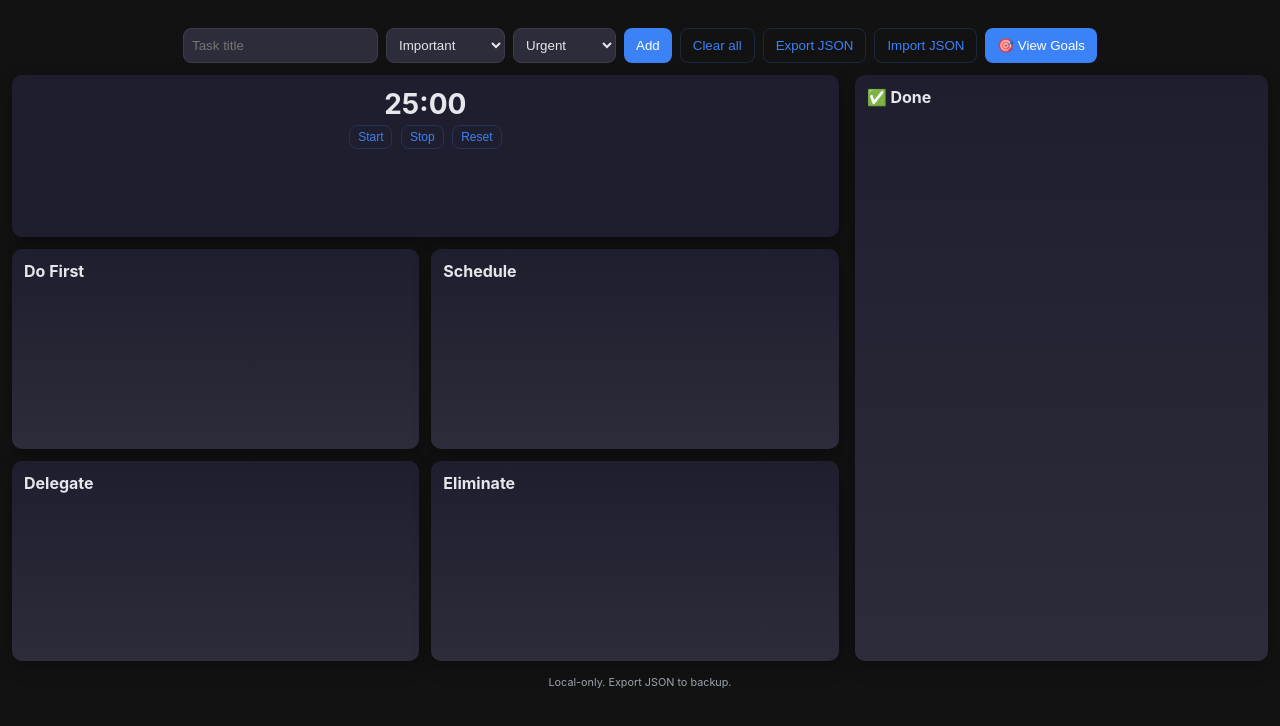
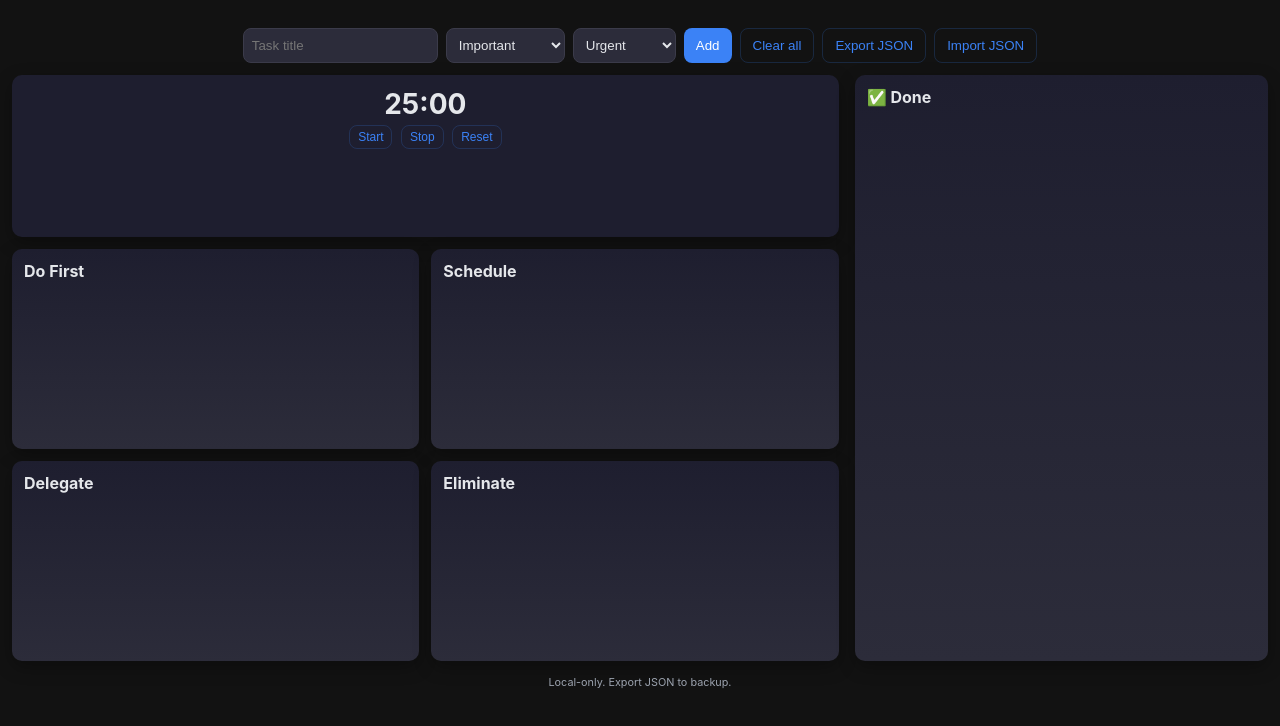
Before and after one commit to VkyM/priority, a plain HTML site: page priority.html in a window 1280 px wide. Drawn offline with Linux system fonts and the light colour scheme.

Commit message:
remove view goal button

```diff
--- a/priority.html
+++ b/priority.html
@@ -60,7 +60,6 @@ footer{margin-top:12px;text-align:center;color:var(--muted);font-size:13px;}
   <button id="exportBtn" class="btn ghost">Export JSON</button>
   <input id="importFile" type="file" accept="application/json" style="display:none" />
   <button id="importBtn" class="btn ghost">Import JSON</button>
-  <button onclick="window.open('goal.html','_blank')" class="btn">🎯 View Goals</button>
 </div>
 
 <div class="layout">
@@ -325,4 +324,5 @@ render();
 </script>
 
 </body>
+
 </html>
```
